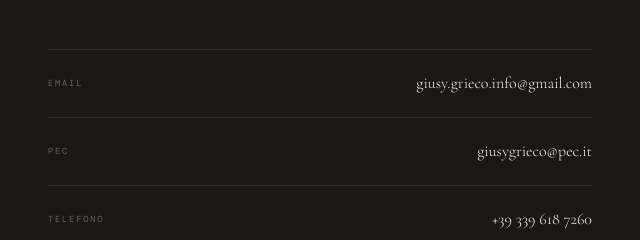
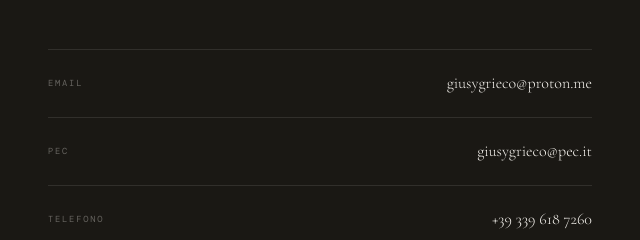
Before and after one commit to teragramgius/arter, a plain HTML site: page index.html in a window 1280 px wide. Shown: the part 6493-6733 px from the top of the page, 640-1280 px from the left. Drawn offline with nearby package versions, Linux system fonts and the light colour scheme; a web font is replaced by a local one.

Commit message:
Update email contact information in index.html

```diff
--- a/index.html
+++ b/index.html
@@ -486,7 +486,7 @@ footer {
     <li><a href="#competenze">Competenze</a></li>
     <li><a href="#contatti">Contatti</a></li>
   </ul>
-  <a href="mailto:giusy.grieco.info@gmail.com" class="nav-cta">Scrivimi</a>
+  <a href="mailto:giusygrieco@proton.me" class="nav-cta">Scrivimi</a>
 </nav>
 
 <section id="hero">
@@ -499,7 +499,7 @@ footer {
     </p>
     <div class="hero-actions">
       <a href="#progetti" class="btn btn-solid">→ Progetti</a>
-      <a href="mailto:giusy.grieco.info@gmail.com" class="btn btn-outline">Scrivimi</a>
+      <a href="mailto:giusygrieco@proton.me" class="btn btn-outline">Scrivimi</a>
     </div>
   </div>
   <div class="hero-right">
@@ -796,7 +796,7 @@ footer {
       <p class="contatti-sub">Disponibile per progetti di cooperazione europea, consulenza territoriale, facilitazione e formazione. Apertura immediata a incarichi nel Nord Italia e in contesti internazionali.</p>
     </div>
     <ul class="contatti-links reveal">
-      <li><span class="contact-label">Email</span><a href="mailto:giusy.grieco.info@gmail.com" class="contact-val">giusy.grieco.info@gmail.com</a></li>
+      <li><span class="contact-label">Email</span><a href="mailto:giusygrieco@proton.me" class="contact-val">giusygrieco@proton.me</a></li>
       <li><span class="contact-label">PEC</span><a href="mailto:giusygrieco@pec.it" class="contact-val">giusygrieco@pec.it</a></li>
       <li><span class="contact-label">Telefono</span><a href="tel:+393396187260" class="contact-val">+39 339 618 7260</a></li>
       <li><span class="contact-label">LinkedIn</span><a href="https://linkedin.com/in/giusy-grieco-101612202/" target="_blank" class="contact-val">giusy-grieco-101612202</a></li>
```
